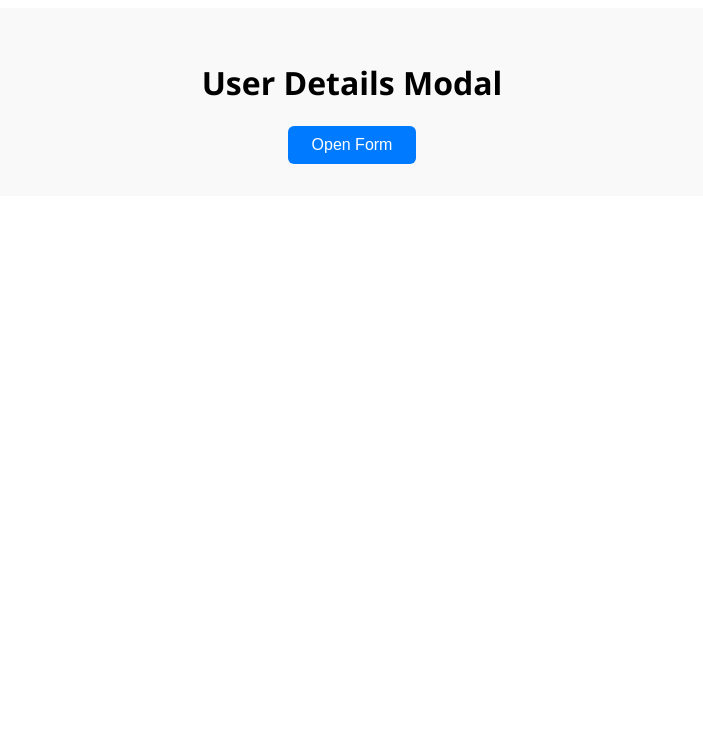
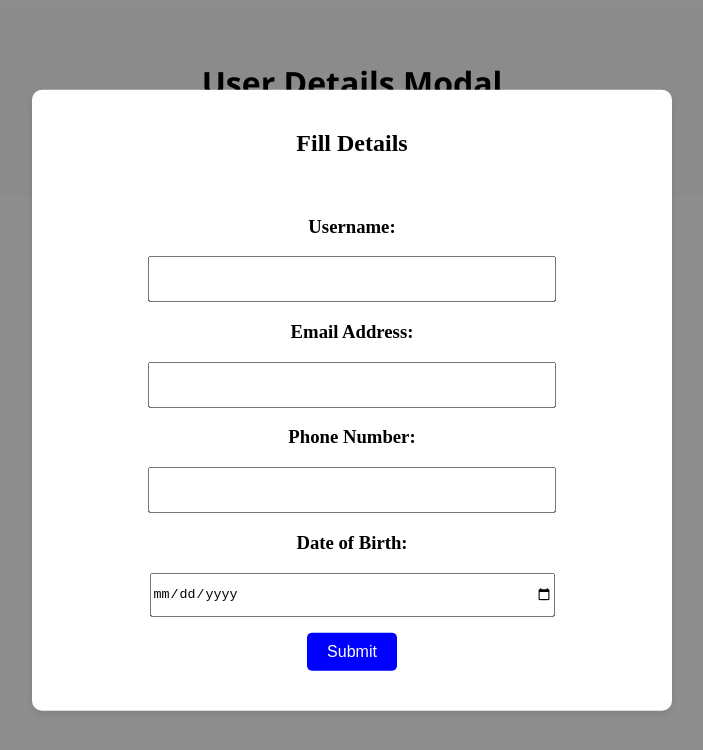
Before and after one commit to ashwin2312/XModal, a React (Vite) app: page / in a window 1280 px wide. Both pictures are taken after a click on the button "Open Form". Shown: the top 750 px of the page, without its empty margins (288-991 px from the left). Built offline with nearby package versions, Linux system fonts and the light colour scheme.

Commit message:
replacement modal and modal-content

```diff
--- a/src/App.css
+++ b/src/App.css
@@ -19,7 +19,20 @@
 button:hover {
   background-color: #0056b3;
 }
-
+.modal-content {
+  /* background-color: #fff;
+  padding: 2rem;
+  border-radius: 10px;
+  box-shadow: 0 8px 16px rgba(0, 0, 0, 0.2);
+  width: 600px;
+  max-width: 90%;
+  margin: auto;
+  display: flex;
+  flex-direction: column;
+  gap: 1rem;
+  text-align: center;
+  border: 1px solid red; */
+}
 .modal-overlay {
   background-color: rgba(0, 0, 0, 0.5);
   position: fixed;
--- a/src/App.jsx
+++ b/src/App.jsx
@@ -13,9 +13,9 @@
     transform: "translate(-50%, -50%)",
     width: "600px",
     height: "auto",
-    // backgroundColor: "#f0f0f0",
+    backgroundColor: "#ffffff",
     borderRadius: "10px",
-    // padding: "20px",
+    padding: "20px",
     boxShadow: "0 4px 8px rgba(0, 0, 0, 0.1)",
     display: "flex",
     flexDirection: "column",
@@ -23,7 +23,7 @@
     justifyContent: "center",
   },
   overlay: {
-    backgroundColor: "rgba(0, 0, 0, 0.5)",
+    backgroundColor: "rgba(0, 0, 0, 0.444)",
   },
 };
 
@@ -31,46 +31,49 @@
 
 export default function App() {
   const [modalIsOpen, setModalIsOpen] = useState(false);
-  const modalRef = useRef(null);
+  // const modalRef = useRef(null);
 
-  useEffect(() => {
-    const handleClickOutside = (event) => {
-      if (modalRef.current && !modalRef.current.contains(event.target)) {
-        setModalIsOpen(false);
-      }
-    };
+  // useEffect(() => {
+  //   const handleClickOutside = (event) => {
+  //     if (modalRef.current && !modalRef.current.contains(event.target)) {
+  //       setModalIsOpen(false);
+  //     }
+  //   };
 
-    if (modalIsOpen) {
-      document.addEventListener("click", handleClickOutside);
-    }
+  //   if (modalIsOpen) {
+  //     document.addEventListener("click", handleClickOutside);
+  //   }
 
-    return () => {
-      document.removeEventListener("click", handleClickOutside);
-    };
-  }, [modalIsOpen]);
+  //   return () => {
+  //     document.removeEventListener("click", handleClickOutside);
+  //   };
+  // }, [modalIsOpen]);
 
-  const openModal = () => {
-    setModalIsOpen(true);
-  };
+  const openModal = () => setModalIsOpen(true);
+  const closeModal = () => setModalIsOpen(false);
 
   return (
     <div>
       <h1>User Details Modal</h1>
       <button onClick={openModal}>Open Form</button>
+      <div className="modal">
+        <div className="modal-content">
           <Modal
             isOpen={modalIsOpen}
-        onRequestClose={() => setModalIsOpen(false)}
+            onRequestClose={closeModal}
             style={customStyles}
             contentLabel="User Details Form"
             shouldCloseOnEsc={true}
-        shouldCloseOnOverlayClick={false} // For custom close behavior
+            shouldCloseOnOverlayClick={true} // For custom close behavior
             className="modal-overlay"
             // overlayClassName="modal-overlay"
           >
-        <div ref={modalRef}>
+            {/* <div ref={modalRef}>
+            </div> */}
             <ModalForm />
+          </Modal>
         </div>
-      </Modal>
+      </div>
     </div>
   );
 }
--- a/src/components/ModalForm.css
+++ b/src/components/ModalForm.css
@@ -1,6 +1,9 @@
 input{
     width: 400px;
     height: 40px;
+}
+.modal-form{
+  text-align: center;
 }
 form{
     display: flex;
@@ -19,20 +22,7 @@
     cursor: pointer;
     margin-top: 1rem;
 }
-.modal-content {
-  background-color: #fff;
-  padding: 2rem;
-  border-radius: 10px;
-  box-shadow: 0 8px 16px rgba(0, 0, 0, 0.2);
-  width: 600px;
-  max-width: 90%;
-  margin: auto;
-  display: flex;
-  flex-direction: column;
-  gap: 1rem;
-  text-align: center;
-  /* border: 1px solid red; */
-}
+
 /* .modal {
     width: 700px;
   display: flex;
--- a/src/components/ModalForm.jsx
+++ b/src/components/ModalForm.jsx
@@ -32,8 +32,7 @@
   };
 
   return (
-    <div className="modal">
-      <div className="modal-content">
+    <div className="modal-form">
       <h2>Fill Details</h2>
       <form action="" onSubmit={handleSubmit}>
         <h3>Username:</h3>
@@ -79,6 +78,5 @@
         </button>
       </form>
     </div>
-    </div>
   );
 }
```
Lines whose indentation alone changed are shown as unchanged.
